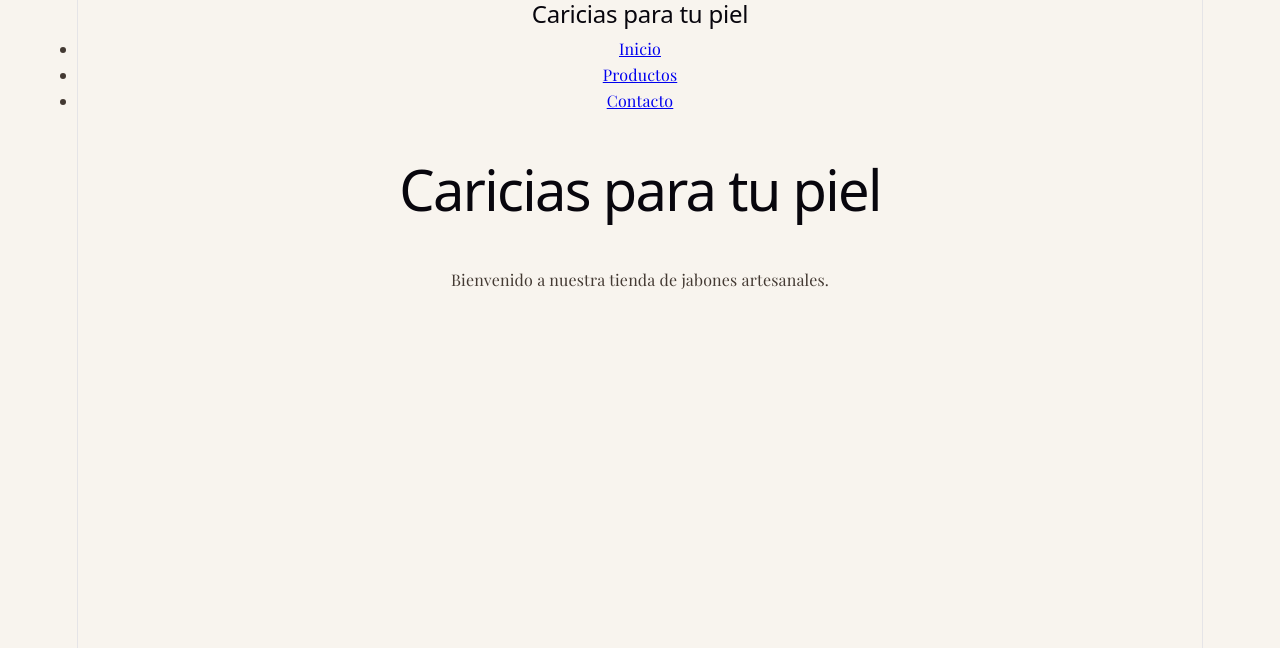
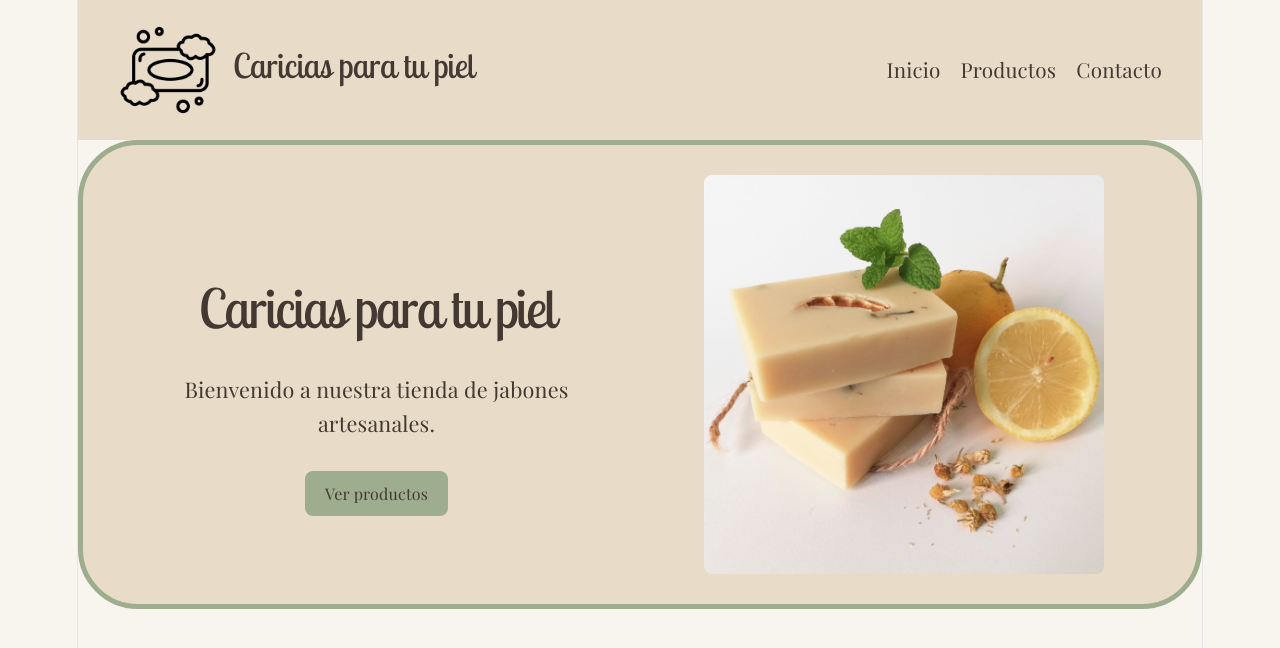
Before and after one commit to Puccii0/Caricias-para-tu-piel-react, a React (Vite) app: page / in a window 1280 px wide. Shown: the top 648 px of the page. Built offline with nearby package versions, Linux system fonts and the light colour scheme.

Commit message:
desarrollo de navbar e inicio

```diff
--- a/src/componentes/Navbar.jsx
+++ b/src/componentes/Navbar.jsx
@@ -1,22 +1,27 @@
 import {Link} from "react-router-dom";
+import '../styles/navbar.css';
+import logo from '../assets/hand-soap.png';
 
-function navbar() {
+function Navbar() {
     return (
         <nav>
+            <div className="navbar-logo">
+            <img src={logo} alt="Logo para caricias para tu piel" />
             <h2>Caricias para tu piel</h2>
+            </div>
             <ul>
                 <li>
                 <Link to="/">Inicio</Link>
                 </li>
                 <li>
-                <Link to="/Productos">Productos</Link>
+                <Link to="/productos">Productos</Link>
                 </li>
                 <li>
-                <Link to="/Contacto">Contacto</Link>
+                <Link to="/contacto">Contacto</Link>
                 </li>
             </ul>
         </nav>
     );
 }
 
-export default navbar;
+export default Navbar;
--- a/src/pages/Inicio.jsx
+++ b/src/pages/Inicio.jsx
@@ -1,8 +1,28 @@
+import { Link } from "react-router-dom";
+import jabon from '../assets/jabon1.jpg';
+import '../styles/inicio.css';
+
+
 function Inicio() {
   return (
     <main>
-      <h1>Caricias para tu piel</h1>
-      <p>Bienvenido a nuestra tienda de jabones artesanales.</p>
+      <section className="hero">
+        <div className="hero-content">
+          <h1>Caricias para tu piel</h1>
+
+          <p>Bienvenido a nuestra tienda de jabones artesanales.
+
+          </p>
+
+          <Link to="/productos">Ver productos</Link>
+        </div>
+
+        <div className="hero-image">
+          <img
+            src={jabon}
+            alt="Jabón artesanal" />
+        </div>
+      </section>
     </main>
   )
 }
--- /dev/null
+++ b/src/styles/inicio.css
@@ -0,0 +1,60 @@
+/* estilos para la pagina de inicio */
+
+.hero {
+    display: flex;
+    align-items: center;
+    justify-content: space-between;
+    gap: 60px;
+    padding: 30px 60px;
+    background-color: var(--color-background2);
+    border: 5px solid var(--color-primary);
+    border-radius: 60px;
+
+
+}
+
+.hero-content {
+    flex: 1;
+}
+
+.hero-content h1 {
+    font-family: 'Lobster two', cursive;
+    font-size: 3rem;
+    color: var(--color-text);
+    margin-bottom: 20px;
+}
+
+.hero-content p {
+    font-size: 1.2rem;
+    color: var(--color-text);
+    margin-bottom: 30px;
+}
+
+.hero-content a {
+    display: inline-block;
+    padding: 10px 20px;
+    background-color: var(--color-primary);
+    color: var(--color-text);
+    text-decoration: none;
+    border-radius: 8px;
+    transition: transform 0.3s ease, background-color 0.3s ease;
+}
+
+.hero-image {
+    flex: 1;
+    display: flex;
+    justify-content: center;
+}
+
+.hero-image img {
+    width: 400px;
+    max-width: 100%;
+    height: auto;
+    border-radius: 8px;
+}
+
+/* animaciones para el boton de productos */
+.hero-content a:hover {
+    transform: scale(1.05);
+    background-color: var(--color-secondary);
+}
--- a/src/styles/navbar.css
+++ b/src/styles/navbar.css
@@ -0,0 +1,45 @@
+/* vamos a darle la misma apariencia a la navbar que en la pagina original */
+
+nav {
+    background-color: var(--color-background2);
+    padding: 20px 40px;
+    display: flex;
+    align-items: center;
+    justify-content: space-between;
+}
+
+nav h2 {
+    color: var(--color-text);
+    font-family: 'Lobster two', cursive;
+    font-size: 34px;
+    font-size: 2 rem;
+}
+
+nav ul {
+    display: flex;
+    gap: 20px;
+    list-style: none;
+}
+
+nav a {
+    text-decoration: none;
+    color: var(--color-text);
+    font-size: 1.15rem;
+}
+
+nav a:hover {
+    color: var(--color-primary);
+    transition: 0.7s;
+}
+
+.navbar-logo {
+    display: flex;
+    align-items: center;
+    gap: 15px;
+}
+
+.navbar-logo img {
+  width: 100px;
+  height: auto;
+  object-fit: contain;
+}
```
